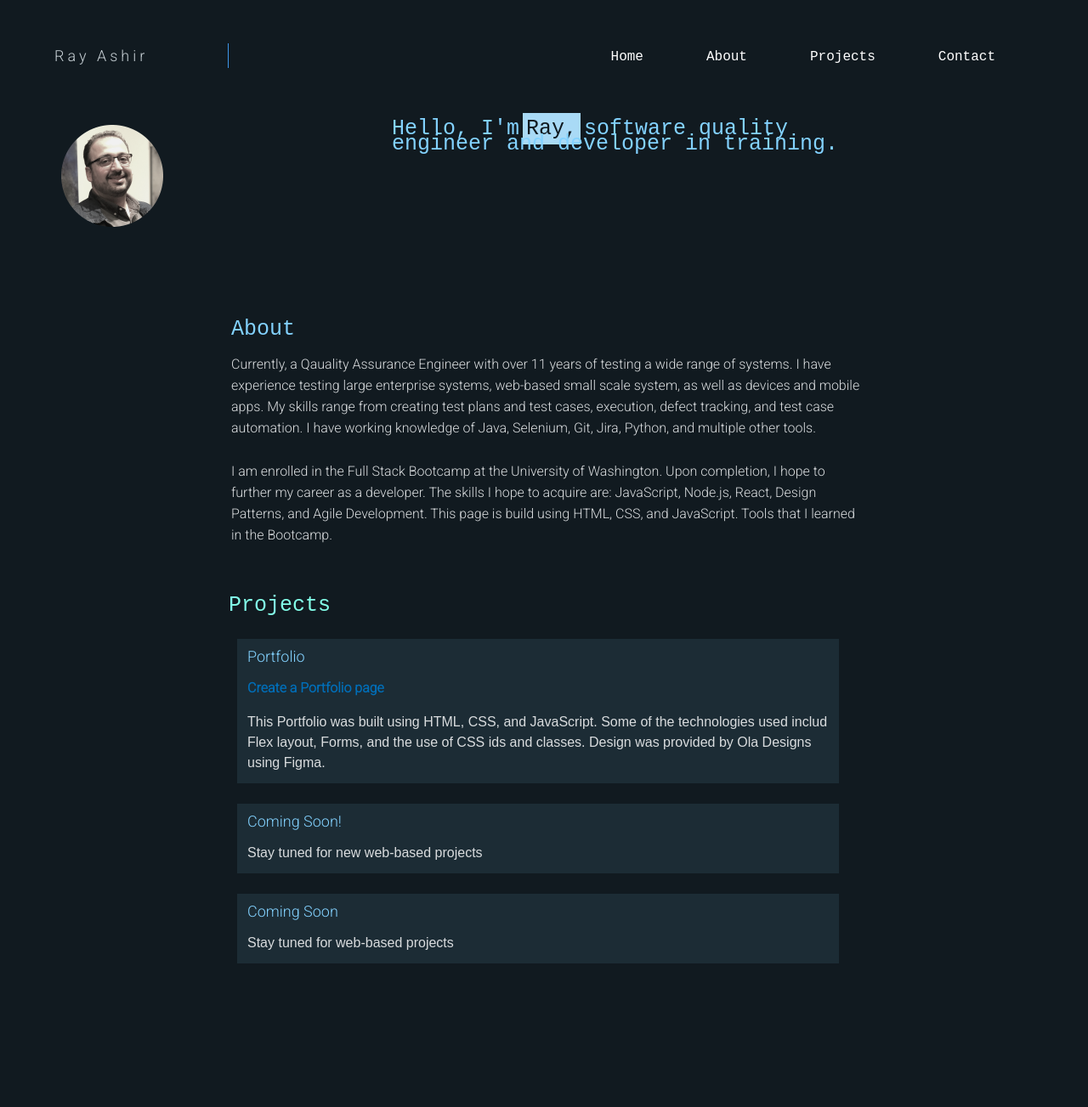
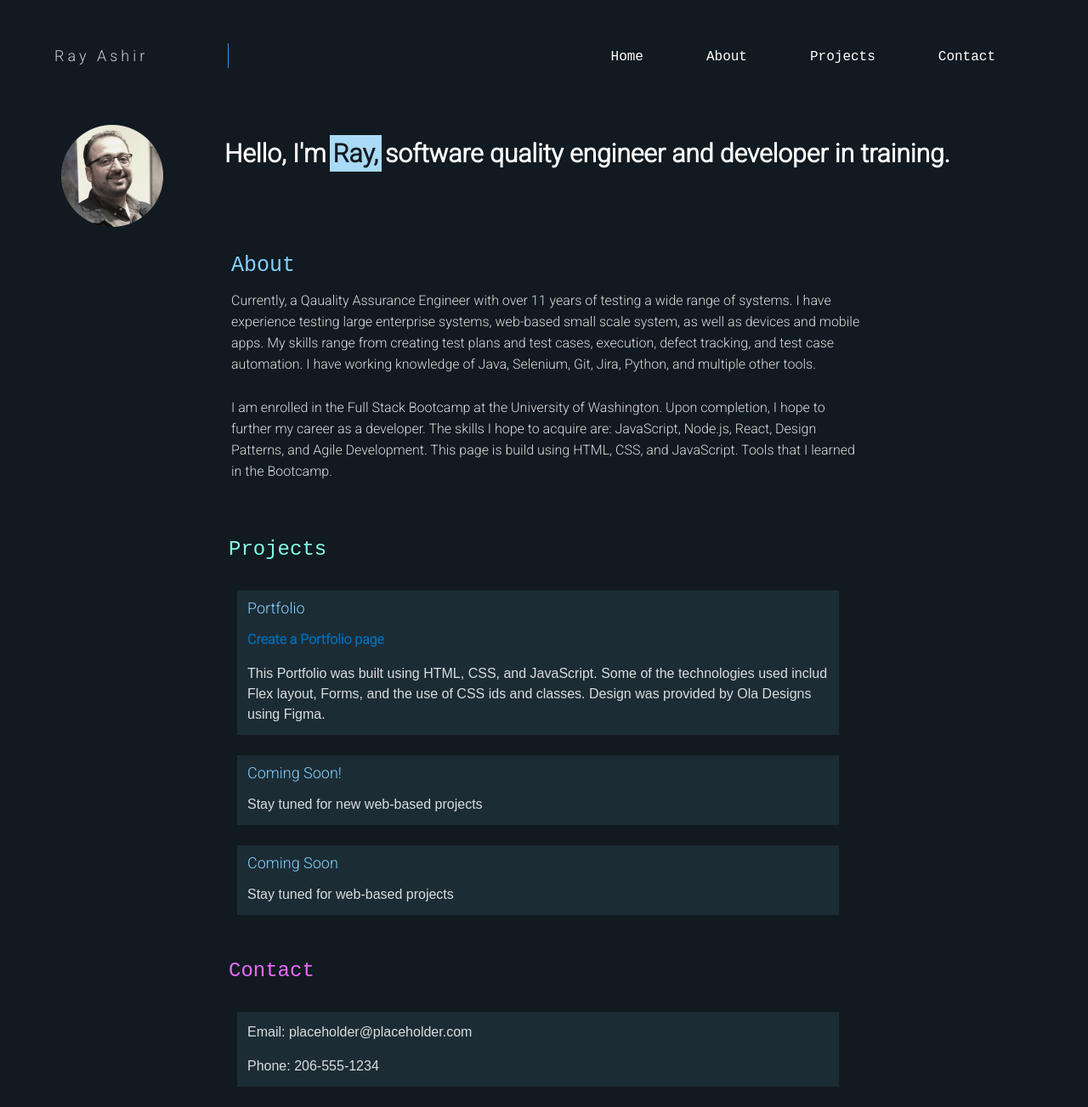
Before and after one commit to rashir01/portfolio, a plain HTML site: page index.html in a window 1280 px wide. Shown: the whole page at 85% size. Before the commit the page ends 1170 px from the top, so only its background shows below. Drawn offline with Linux system fonts and the light colour scheme.

Commit message:
added contact section and fixed layout

```diff
--- a/assets/css/style.css
+++ b/assets/css/style.css
@@ -9,8 +9,6 @@ body{
     margin:auto;
     font-family:Arial, Helvetica, sans-serif;
     line-height: 1.5;
-
-
 }
 
 ul {
@@ -21,17 +19,22 @@ a {
     text-decoration: none;
 }
 
-hr {
-    background-color: #27394A;
-    /* height: 1px; */
-    width: auto;
-    height: 1px;
-    border:none;
+h3 {
+    color:#83D2FF;
+    font-family: sans-serif;
+    font-style: normal;
+    font-weight: normal;
+    font-size: 18px;
+    line-height: 18px;
+}
 
+/* Nav Bar Settings */
+.navbar {
+    color: white;
+    height: 75px;
 }
 
 .navbar .container {
-    max-width: 1200px;
     margin: 0 auto;
     overflow: auto;
     padding: 0 0px;
@@ -42,12 +45,6 @@ hr {
     justify-content: space-between;
     align-items: center;
     height: 100%;
-}
-
-/* Nav Bar Settings */
-.navbar {
-    color: white;
-    height: 75px;
 }
 
 .navbar ul {
@@ -71,13 +68,7 @@ hr {
 
 }
 
-br {
-    border:oldlace;
-    size: 10px;
-}
-
 .navbar h1 {
-    /* position: absolute; */
    width: 200px;
    height: 21px;
    top: 64px;
@@ -96,32 +87,30 @@ br {
 
 .home {
     display: flex;
-    height: 200px;
-    /* width: 50%;  */
+    flex-direction: row;
+
+    height: 125px;
 }
 
 .home img {
-    left: 220px;
     width: 120px;
     height: 120px;
-    padding-right: 65px;
 }
 
 .home .container {
     display: flex;
     flex-direction: row;
-    flex-direction: row;
+    justify-content: flex-start;
 
     /* justify-content:space-evenly;  */
 }
 
-.home h2 {
+.home  .container h2 {
     color: #fff;
-    padding: 40;
     font-size: 30px;
     font-family: 'Roboto', sans-serif;
     line-height: 46px;
-    align: left;
+    margin: 15px 60px;
 
 }
 
@@ -131,7 +120,7 @@ br {
 }
 /* About section  */
 
-.container h2 {
+.about .container h2 {
     color:#83D2FF;
     font-family: 'Courier New', Courier, monospace;
     font-style: normal;
@@ -143,14 +132,7 @@ br {
     padding-bottom: 15px;
 }
 
-h3 {
-    color:#83D2FF;
-    font-family: sans-serif;
-    font-style: normal;
-    font-weight: normal;
-    font-size: 18px;
-    line-height: 18px;
-}
+
 .about .card h3 {
 
     margin: 0 185px;
@@ -170,6 +152,9 @@ h3 {
 }
 
 .projects h2 {
+    font-family: 'Courier New', Courier, monospace;
+    font-style: normal;
+    font-weight: normal;
     color:#83FFE9;
     margin: 0 185px;
     padding-bottom: 30px;
@@ -191,8 +176,6 @@ h3 {
 .projects .card p {
     background-color: inherit;
     color: #D9DCDE;
-
-
 }
 
 .projects .card h3 {
@@ -208,11 +191,32 @@ h3 {
 }
 
 .projects .card:hover {
-    background: url("/assets/images/ligt_background.png");
+    background: url("/assets/images/dark_background.png");
 
-    /* background-color: white; */
 }
 
+.contact .card {
+    display: flex;
+    flex-direction: column;
+    justify-content: flex-start;
+    max-width: 700px;
+    background-color: #1C2C35;
+    margin: 0 215px;
+}
+.contact h2 {
+    font-family: 'Courier New', Courier, monospace;
+    font-style: normal;
+    font-weight: normal;
+    color:#eb6bff;
+    margin: 0 185px;
+    padding-bottom: 30px;
+    padding-left: 20px;
+}
+
+.contact .card p {
+    background-color: inherit;
+    color: #D9DCDE;
+}
 /*.about {
     display: flex;
     height: 600px;
--- a/index.html
+++ b/index.html
@@ -24,7 +24,7 @@
                 <li> <a href="#home">Home</a></li>
                 <li> <a href="#about">About</a></li>
                 <li> <a href="#projects">Projects</a></li>
-                <li> <a href="#Contact">Contact</a></li>
+                <li> <a href="#contact">Contact</a></li>
             </ul>
           </nav>
       </div>
@@ -61,24 +61,36 @@
       <div class="container flex">
         <h2>Projects</h2>
 
-        <div class="card">
+        <div class="card project1">
           <h3>Portfolio</h3>
           <h4>Create a Portfolio page</h4>
           <p>This Portfolio was built using HTML, CSS, and JavaScript. Some of the technologies used includ Flex layout, Forms, and the use of CSS ids and classes. Design was provided by Ola Designs using Figma.</p>
         </div>
         <br>
-        <div class="card">
+        <div class="card project2">
           <h3>Coming Soon!</h3>
           <p>Stay tuned for new web-based projects</p>
         </div>
         <br>
-        <div class="card">
+        <div class="card project3">
           <h3>Coming Soon</h3>
           <p>Stay tuned for web-based projects</p>
         </div>
       </div>
     </div>
+  </section>
 
   <!-- Contact Section -->
+  <section>
+    <div id="contact" class="contact">
+      <div class="container flex">
+        <h2>Contact</h2>
+        <div class="card">
+          <p>Email: placeholder@placeholder.com</p>
+          <p>Phone: 206-555-1234</p>
+        </div>
+      </div>
+    </div>
+  </section>
 </body>
 </html>
```
